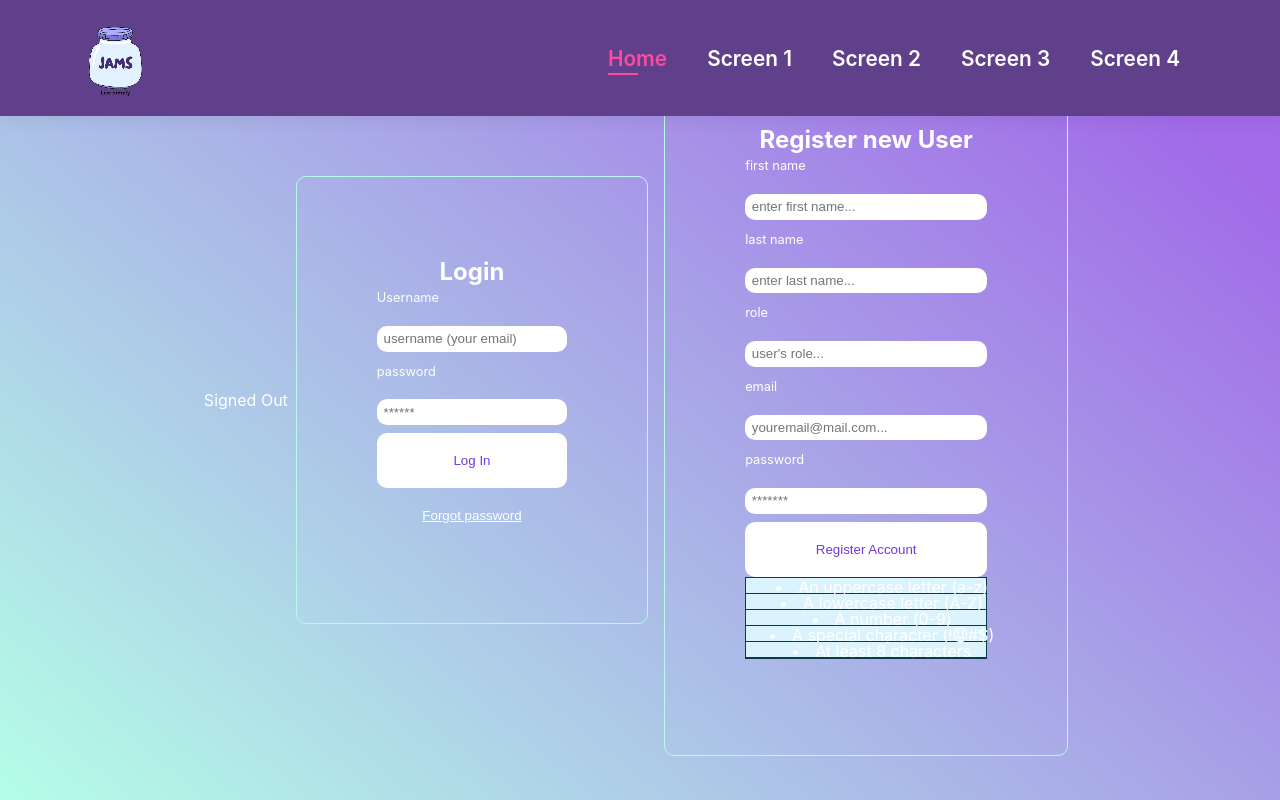
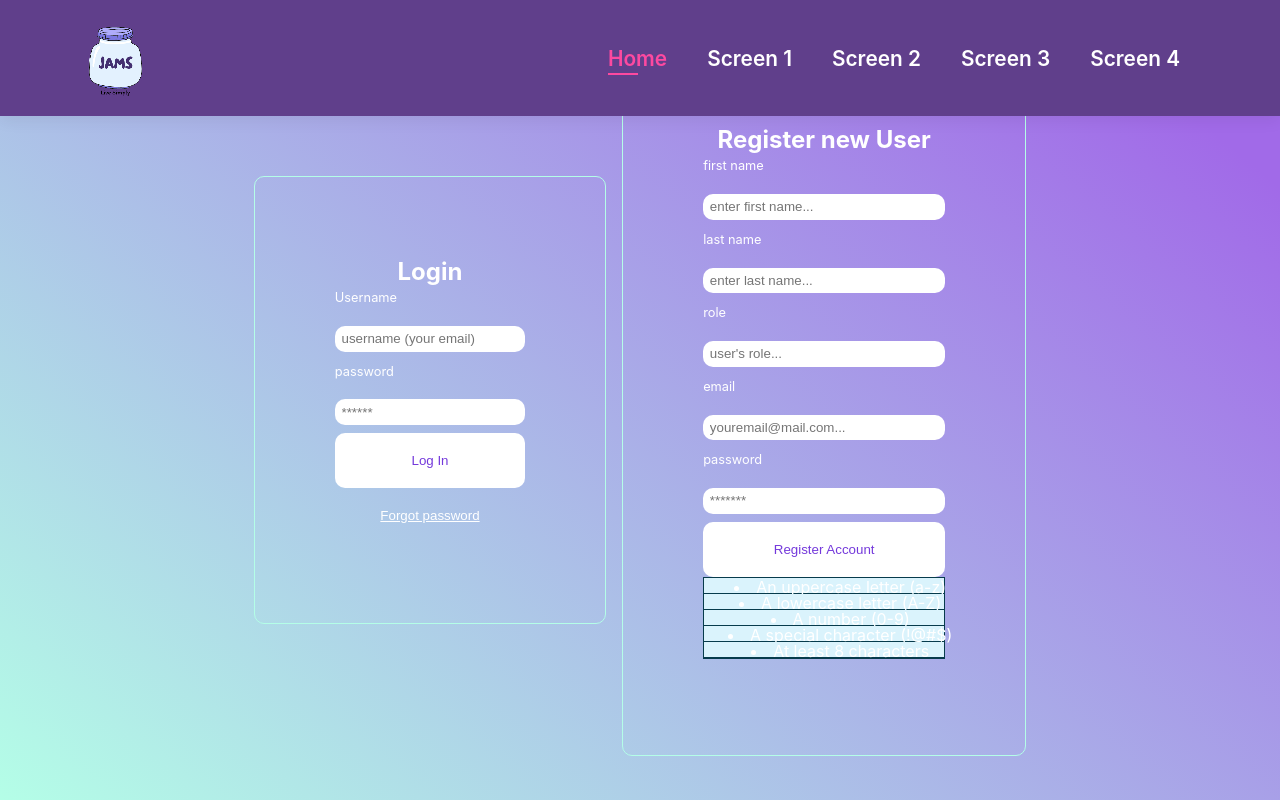
Before and after one commit to zefirchan/ApplicationDomainTeam3, a React (Create React App) app: page / in a window 1280 px wide. Built offline with nearby package versions, Linux system fonts and the light colour scheme; no server answers.

Commit message:
auth details moved to Navbar

```diff
--- a/src/App.js
+++ b/src/App.js
@@ -6,7 +6,7 @@ import './NavbarStyles.css'
 import { Login } from './Login';
 import {Forgotpass} from './Forgotpass';
 import { Register } from './Register';
-import {AuthDetails } from './AuthDetails';
+
 import {Navbar} from './Navbar';
 
 
@@ -22,7 +22,7 @@ function App() {
   return (
     <div className="App">
       <Navbar/>
-      < AuthDetails/>
+
       {
         currentForm === "login" ? <Login onFormSwitch={toggleForm}/> : <Forgotpass onFormSwitch={toggleForm}/>
       }
```
